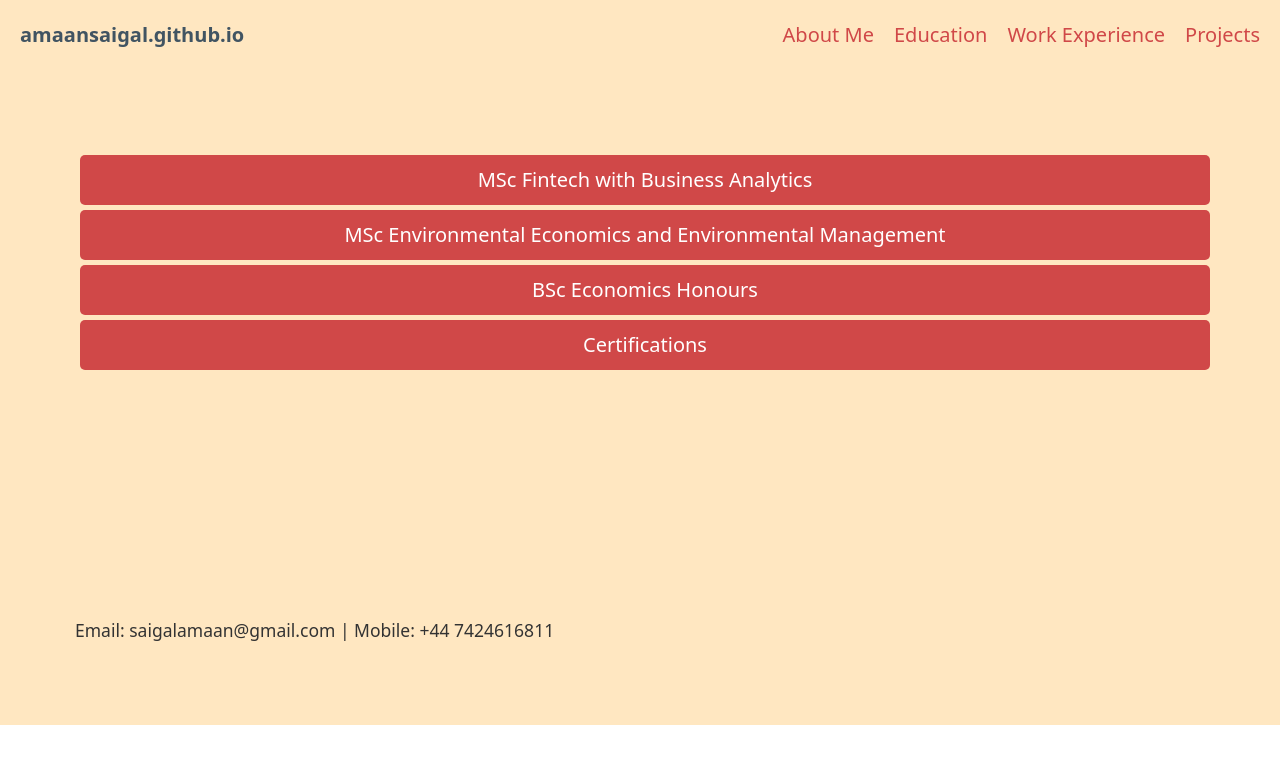
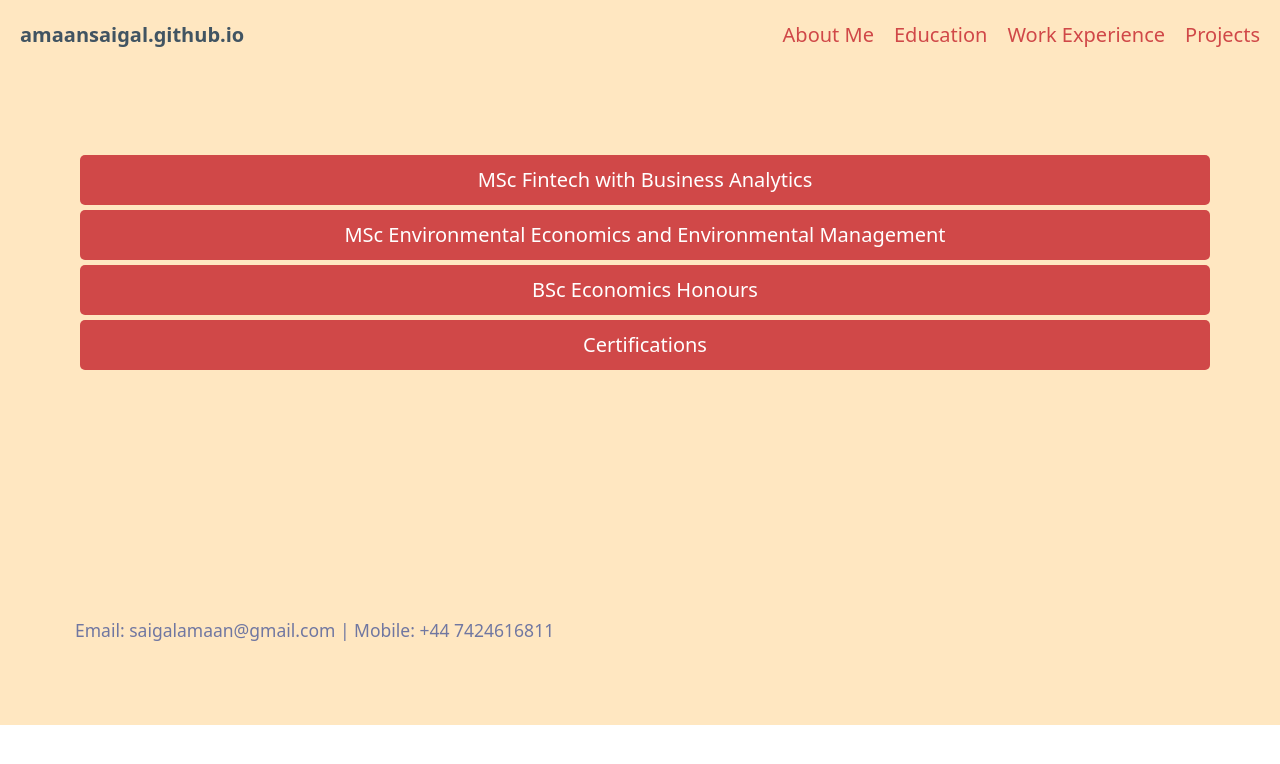
Before and after one commit to amaansaigal/amaansaigal.github.io, a Jekyll site: the page education.html, which Jekyll copies as it is, in a window 1280 px wide. Shown: the top 764 px of the page. Built offline with Jekyll 4.4.1, drawn with Linux system fonts in a browser that asks for light colours.

Commit message:
Update education.html

```diff
--- a/education.html
+++ b/education.html
@@ -6,7 +6,7 @@
     <link rel="stylesheet" href="https://cdn.jsdelivr.net/npm/@picocss/pico@1/css/pico.min.css">
     <style>
         body {
-            color: #333;
+            color: #7077A1;
             background-color: #FFE7C1;
         }
         h2, h3 {
```
